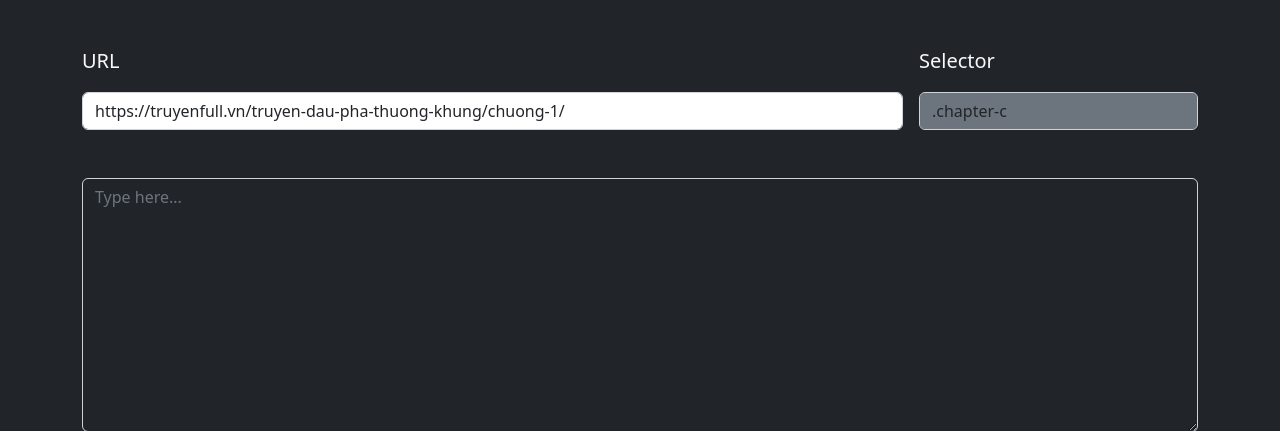
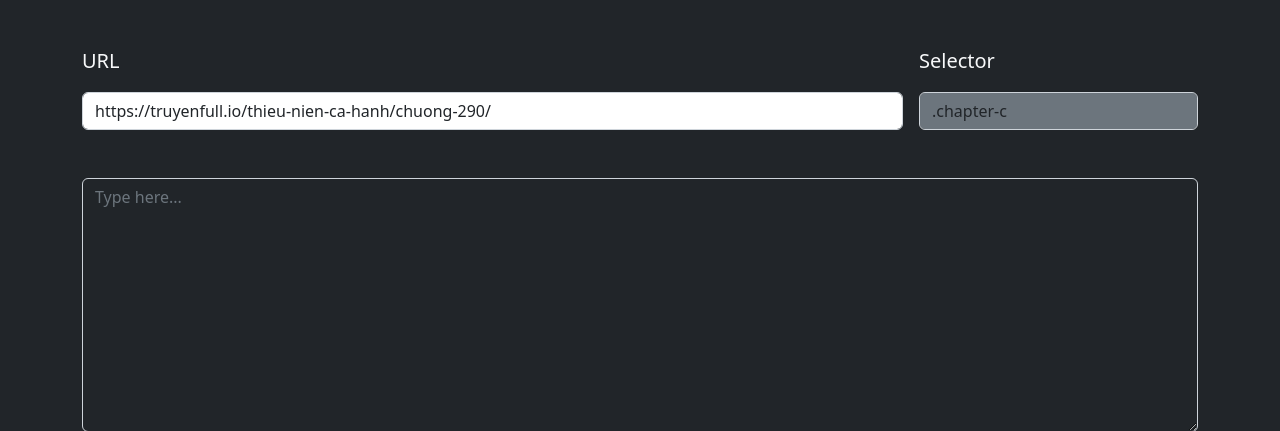
Before and after one commit to ohmygodvt95/story2speech, a PHP site: page /views/index.crow.php in a window 1280 px wide. Shown: the part 192-623 px from the top of the page. Run offline with PHP 8.4, Linux system fonts and the light colour scheme.

Commit message:
Update READme.md

```diff
--- a/views/index.crow.php
+++ b/views/index.crow.php
@@ -18,7 +18,7 @@
 <div class="d-flex mt-5 gap-3 text-light">
     <div class="flex-grow-1 mr-4">
         <p class="lead">URL</p>
-        <input type="text" class="form-control" placeholder="URL here" id="url" value="https://truyenfull.vn/truyen-dau-pha-thuong-khung/chuong-1/" />
+        <input type="text" class="form-control" placeholder="URL here" id="url" value="https://truyenfull.io/thieu-nien-ca-hanh/chuong-290/" />
     </div>
     <div class="w-25">
         <p class="lead">Selector</p>
```
Also changed, not shown: README.md (added).
